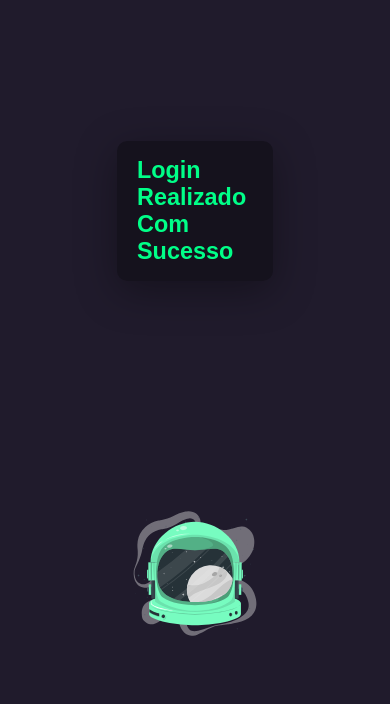
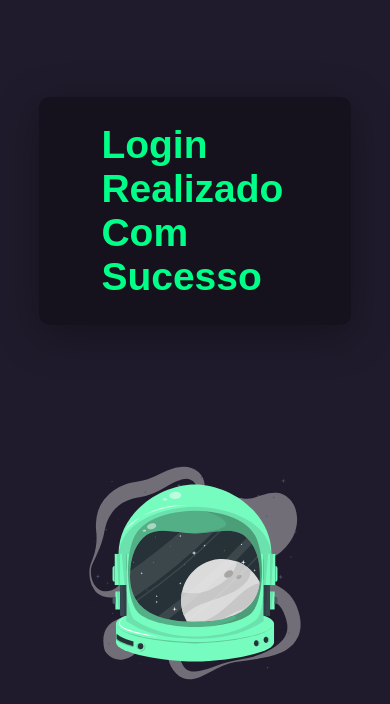
Before and after one commit to isaquebraga/dark-page-login, a plain HTML site: page registered.html in a window 390 px wide. Shown: the top 704 px of the page. Drawn offline with Linux system fonts and the light colour scheme; a web font is replaced by a local one.

Commit message:
Add files via upload

```diff
--- a/styles/registered.css
+++ b/styles/registered.css
@@ -36,7 +36,7 @@ body * {
 }
 
 .left h1 {
-    font-size: 6vw;
+    font-size: 5vw;
     color: #00ff88;
     font-family: Akshar, sans-serif;
     padding-left: 20px;
@@ -71,4 +71,17 @@ body * {
     .main {
         flex-direction: column;
     }
+
+    .left-text {
+        width: 80vw;
+    }
+
+    .left h1 {
+        font-size: 10vw;
+        padding-left: 20%;
+    }
+
+    .image {
+        width: 60vw;
+    }
 }
```
